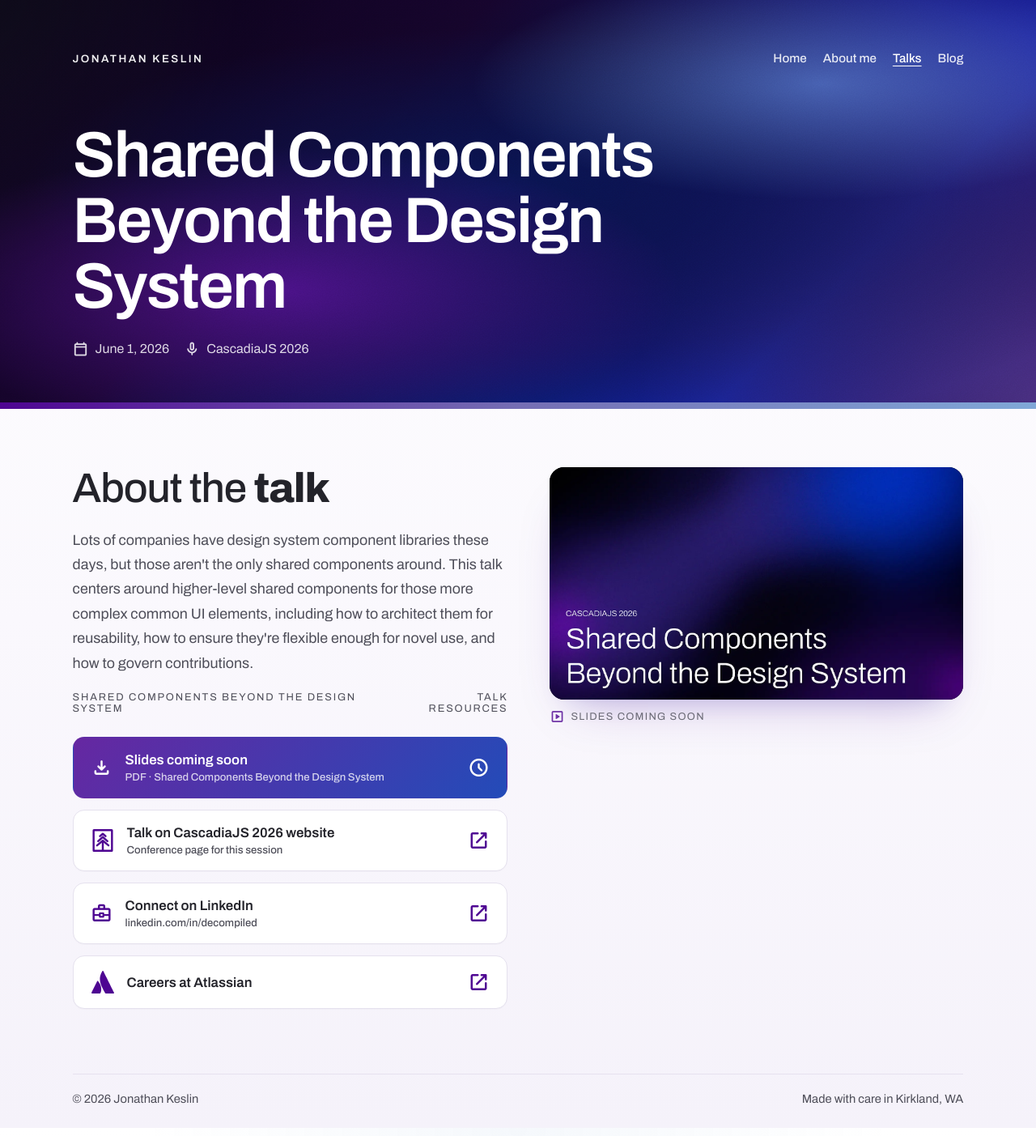
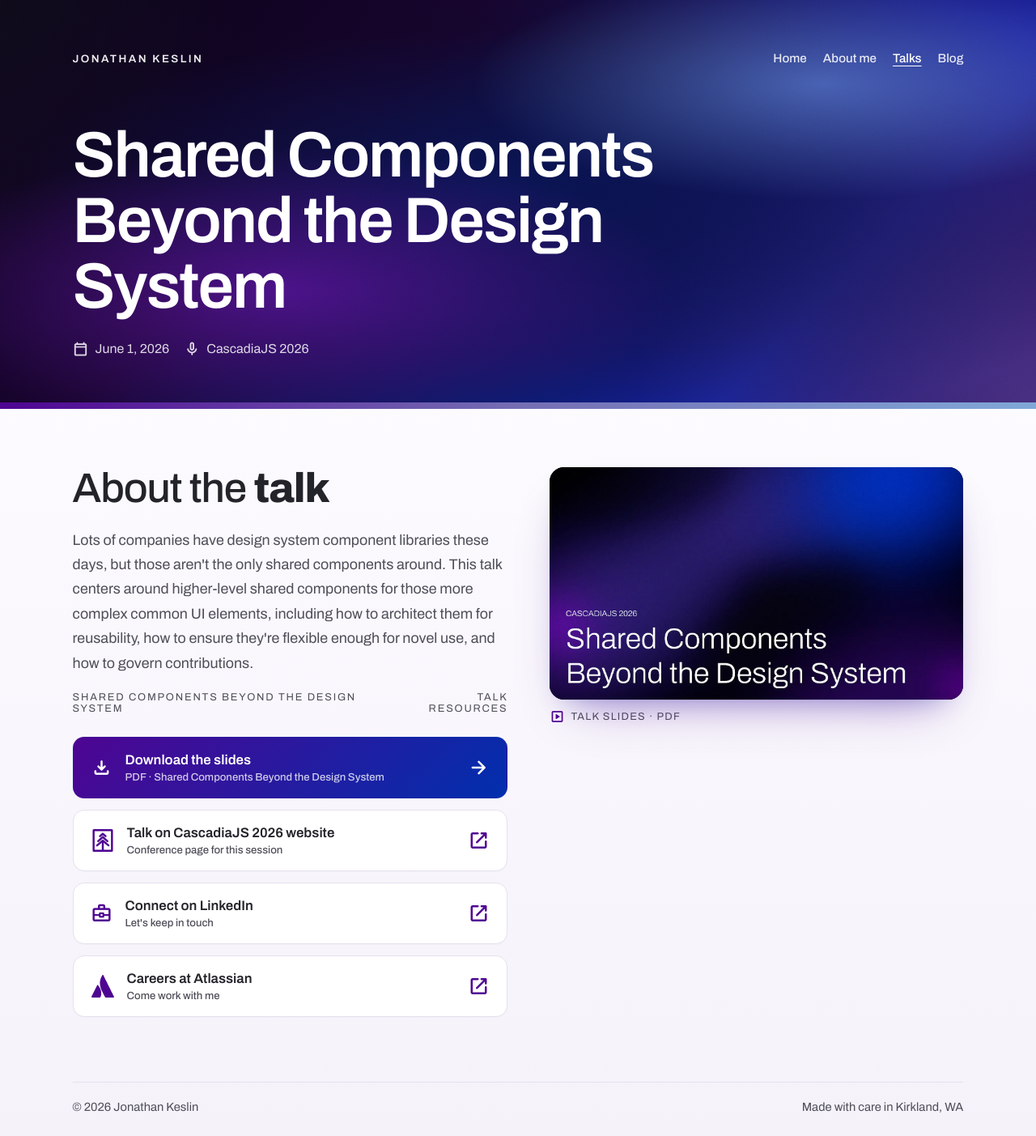
Before and after one commit to decompil3d/jonathankeslin.github.io, a Jekyll site: the page built from _talks/cascadiajs26.md, in a window 1280 px wide. Shown: the whole page at 81% size. Built offline with Jekyll 4.4.1, drawn with Linux system fonts in a browser that asks for light colours.

Commit message:
Link to slides ahead of talk

```diff
--- a/_talks/cascadiajs26.md
+++ b/_talks/cascadiajs26.md
@@ -6,16 +6,17 @@
 talk_date: 2026-06-01
 talk_lede: "Lots of companies have design system component libraries these days, but those aren't the only shared components around. This talk centers around higher-level shared components for those more complex common UI elements, including how to architect them for reusability, how to ensure they're flexible enough for novel use, and how to govern contributions."
 talk_media_type: slides
-talk_media_caption: Slides coming soon
+talk_media_url: /cascadiajs26/cascadiajs-2026-shared-components-beyond-the-design-system.pdf
 talk_media_image: /cascadiajs26/cjs1.png
 talk_media_image_webp: /cascadiajs26/cjs1.webp
 talk_media_image_alt: "Title slide: Shared Components Beyond the Design System — CascadiaJS 2026"
 talk_resources:
-  - title: Slides coming soon
+  - title: Download the slides
     icon: download
+    link_type: internal
+    url: /cascadiajs26/cascadiajs-2026-shared-components-beyond-the-design-system.pdf
     type: PDF
     subtitle: Shared Components Beyond the Design System
-    disabled: true
     primary: true
   - title: Talk on CascadiaJS 2026 website
     icon: |
@@ -44,8 +45,9 @@
     icon: business_center
     link_type: external
     url: https://www.linkedin.com/in/decompiled/
-    subtitle: linkedin.com/in/decompiled
+    subtitle: Let's keep in touch
   - title: Careers at Atlassian
+    subtitle: Come work with me
     icon: |
       <svg
         viewBox="0 0 512 512"
```
